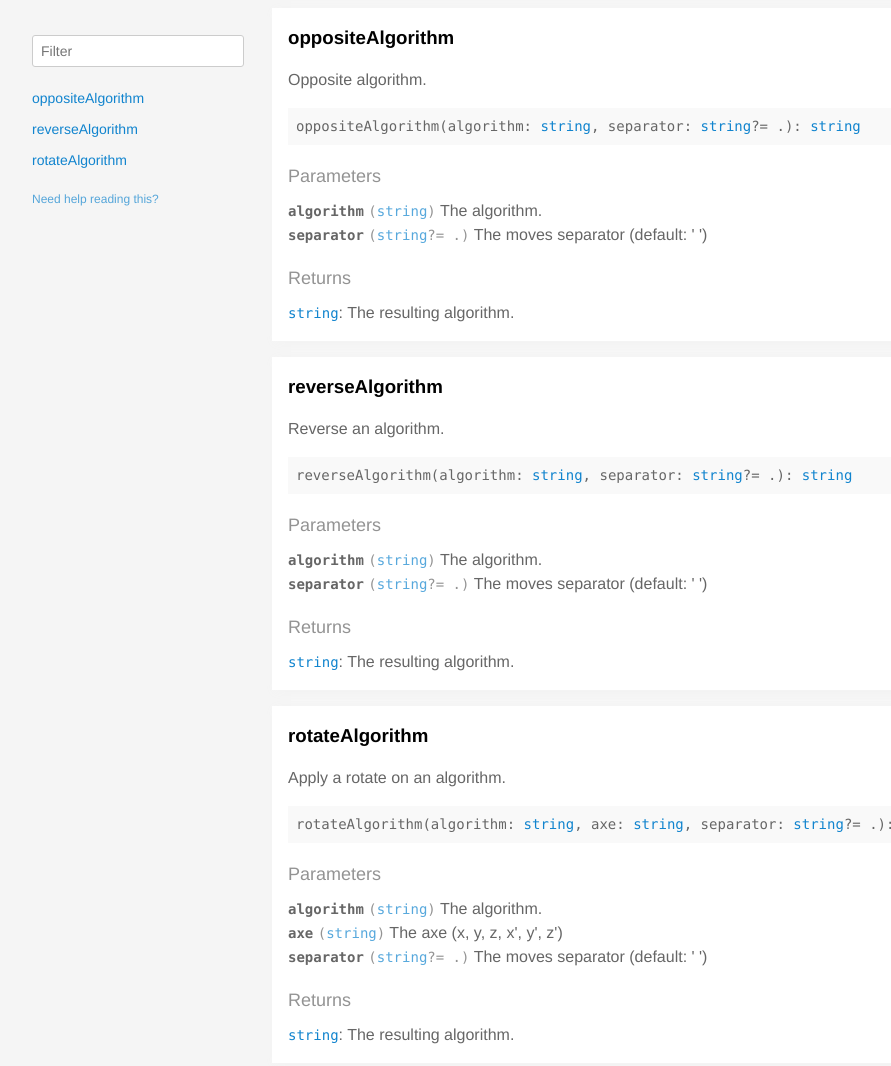
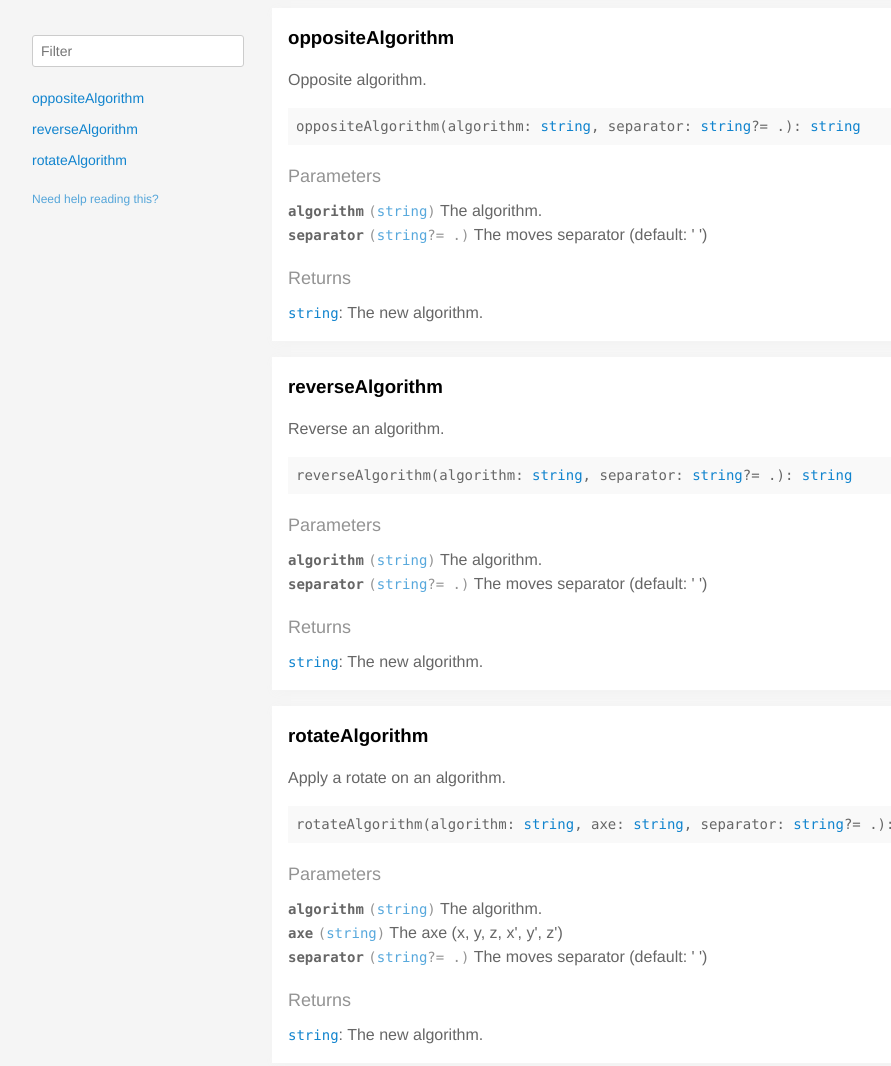
Before and after one commit to ldez/cube-transform, a website built with webpack: page docs/index.html in a window 1280 px wide. Shown: the whole page, without its empty margins (112-1003 px from the left). Built offline with nearby package versions, Linux system fonts and the light colour scheme.

Commit message:
docs: new documentation.

```diff
--- a/docs/index.html
+++ b/docs/index.html
@@ -120,7 +120,7 @@
 
       <div class='py1 quiet mt1 prose-big'>Returns</div>
       <code><a href="https://developer.mozilla.org/en-US/docs/Web/JavaScript/Reference/Global_Objects/String">string</a></code>:
-        The resulting algorithm.
+        The new algorithm.
 
 
 
@@ -197,7 +197,7 @@
 
       <div class='py1 quiet mt1 prose-big'>Returns</div>
       <code><a href="https://developer.mozilla.org/en-US/docs/Web/JavaScript/Reference/Global_Objects/String">string</a></code>:
-        The resulting algorithm.
+        The new algorithm.
 
 
 
@@ -283,7 +283,7 @@
 
       <div class='py1 quiet mt1 prose-big'>Returns</div>
       <code><a href="https://developer.mozilla.org/en-US/docs/Web/JavaScript/Reference/Global_Objects/String">string</a></code>:
-        The resulting algorithm.
+        The new algorithm.
 
 
 
```
Also changed, not shown: src/algorithm-transformer.js (+6 -3 lines), readme.md.
